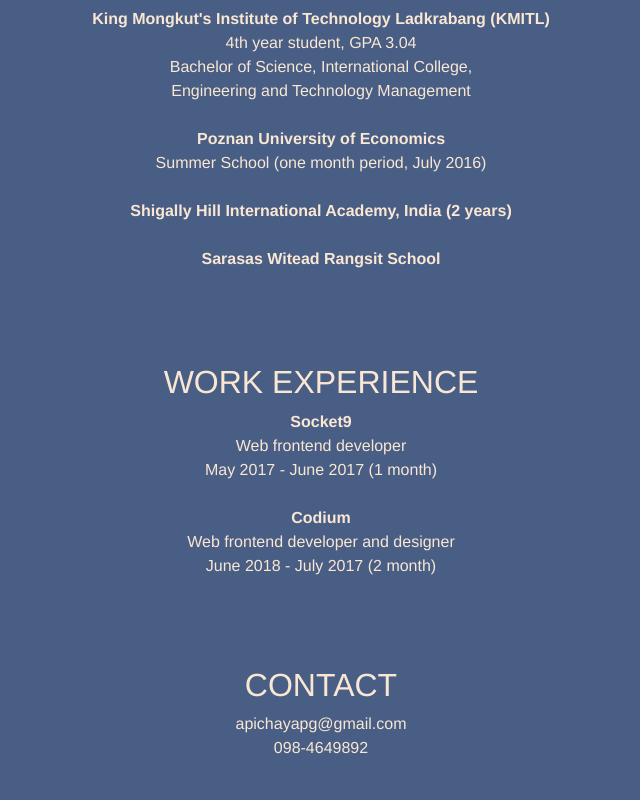
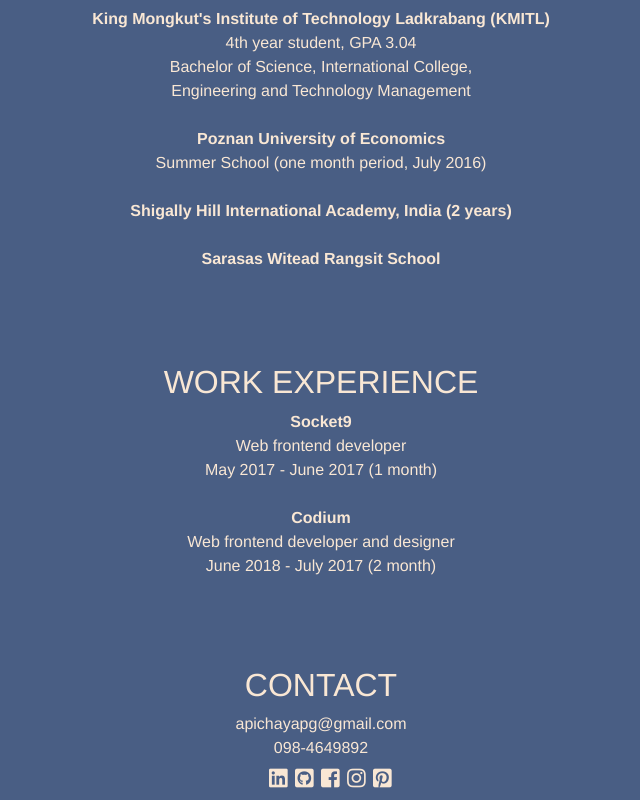
Before and after one commit to Apichayapleng/vue-webresume, a Vue app: page / in a window 1280 px wide. Shown: the part 326-1126 px from the top of the page, without its empty margins (319-959 px from the left). Built offline with nearby package versions, Linux system fonts and the light colour scheme.

Commit message:
add social icon

```diff
--- a/public/index.html
+++ b/public/index.html
@@ -4,6 +4,7 @@
     <meta charset="utf-8">
     <meta http-equiv="X-UA-Compatible" content="IE=edge">
     <meta name="viewport" content="width=device-width,initial-scale=1.0">
+    <link rel="stylesheet" href="https://use.fontawesome.com/releases/v5.5.0/css/all.css" integrity="sha384-B4dIYHKNBt8Bc12p+WXckhzcICo0wtJAoU8YZTY5qE0Id1GSseTk6S+L3BlXeVIU" crossorigin="anonymous">
     <link rel="icon" href="<%= BASE_URL %>favicon.ico">
     <title>Apichaya</title>
   </head>
--- a/src/views/Home.vue
+++ b/src/views/Home.vue
@@ -51,7 +51,15 @@
       <section class="section4" id="contact">
         <h2>CONTACT</h2>
         <p>apichayapg@gmail.com<br>
-          098-4649892 <br><br> </p>
+          098-4649892</p>
+          <div class="social-icon"  style="font-size: 0.5rem;">
+            <a class="btn btn-social-icon" href="https://www.linkedin.com/in/apichayapleng/"><i class="fab fa-linkedin fa-lg"></i></a>
+            <a class="btn btn-social-icon" href="https://github.com/Apichayapleng/"><i class="fab fa-github-square fa-lg"></i></a>
+            <a class="btn btn-social-icon" href="https://www.facebook.com/apichayapleng/"><i class="fab fa-facebook-square fa-lg" aria-hidden="true"></i></a>
+            <a class="btn btn-social-icon" href="https://www.instagram.com/plengpgg/"><i class="fab fa-instagram fa-lg" aria-hidden="true"></i></a>
+            <a class="btn btn-social-icon" href="https://www.pinterest.com/apichayapleng/"><i class="fab fa-pinterest-square fa-lg" aria-hidden="true"></i></a>
+            <br>
+          </div>
 
       </section>
     </div>
@@ -110,4 +118,16 @@
   background-color: #495E84;
   color: #F9E7D4;
 }
+
+.btn-social-icon {
+  color: #F9E7D4;
+  width: 1rem;
+}
+
+.section4 {
+  p {
+    margin-bottom: 0;
+  }
+}
+
 </style>
```
